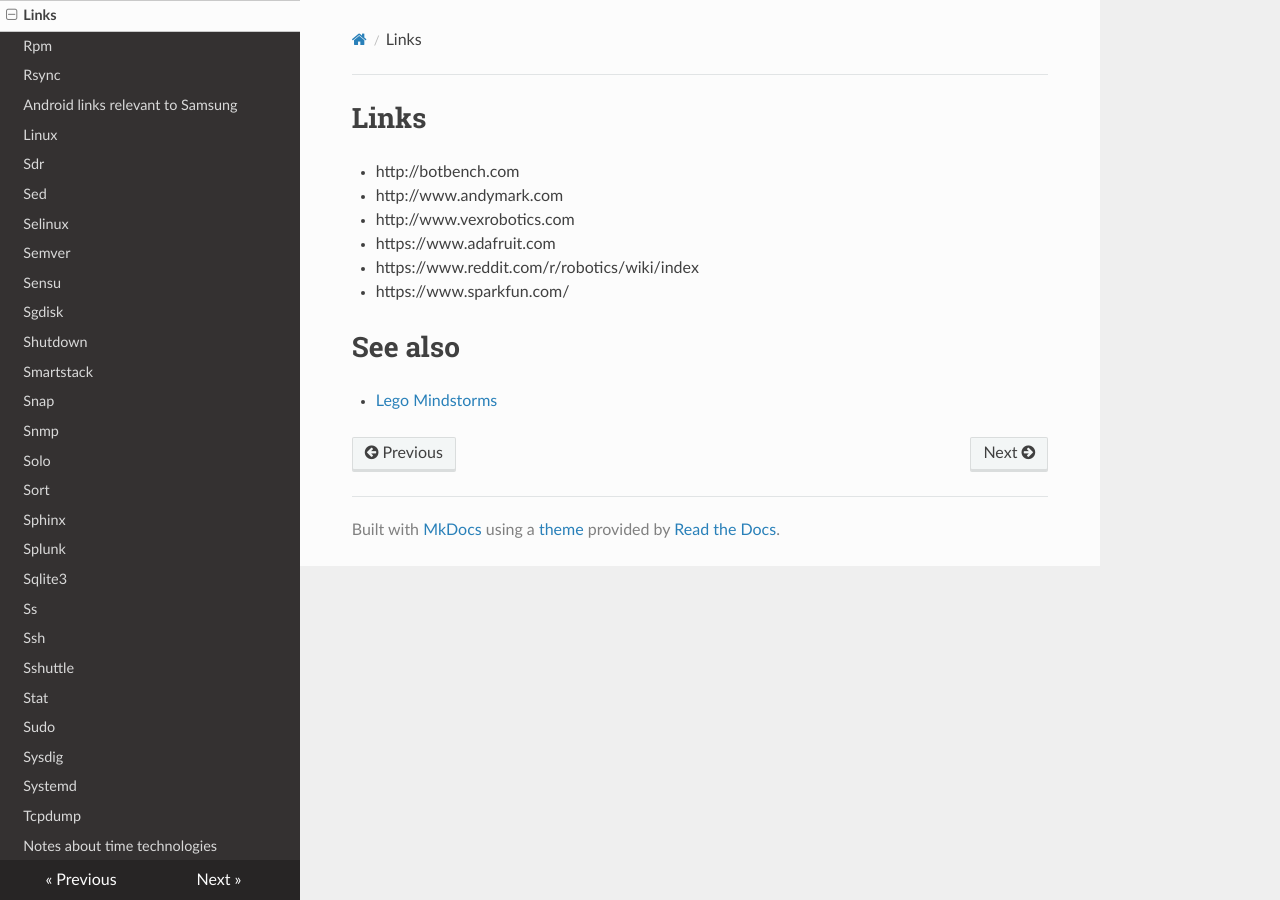
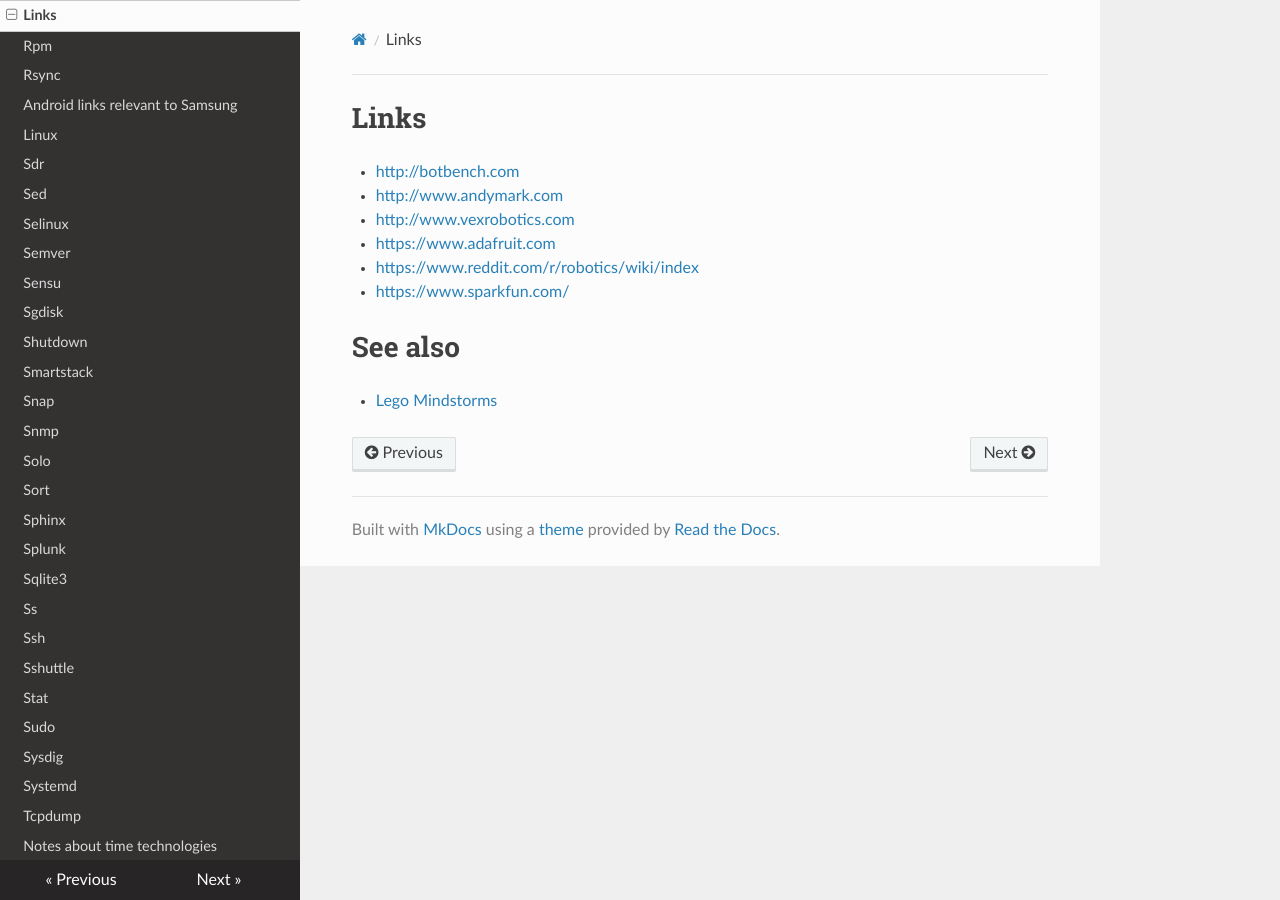
Before and after one commit to lando-cal/tech-notes, an MkDocs documentation site: the page built from docs/robotics.md, in a window 1280 px wide. Built offline with MkDocs 1.6.1, drawn with Linux system fonts in a browser that asks for light colours; nearby versions of some CDN libraries.

Commit message:
Hyperlinks

```diff
--- a/docs/robotics.md
+++ b/docs/robotics.md
@@ -1,11 +1,11 @@
 # Links
 
-- http://botbench.com
-- http://www.andymark.com
-- http://www.vexrobotics.com
-- https://www.adafruit.com
-- https://www.reddit.com/r/robotics/wiki/index
-- https://www.sparkfun.com/
+- <http://botbench.com>
+- <http://www.andymark.com>
+- <http://www.vexrobotics.com>
+- <https://www.adafruit.com>
+- <https://www.reddit.com/r/robotics/wiki/index>
+- <https://www.sparkfun.com/>
 
 # See also
 
```
